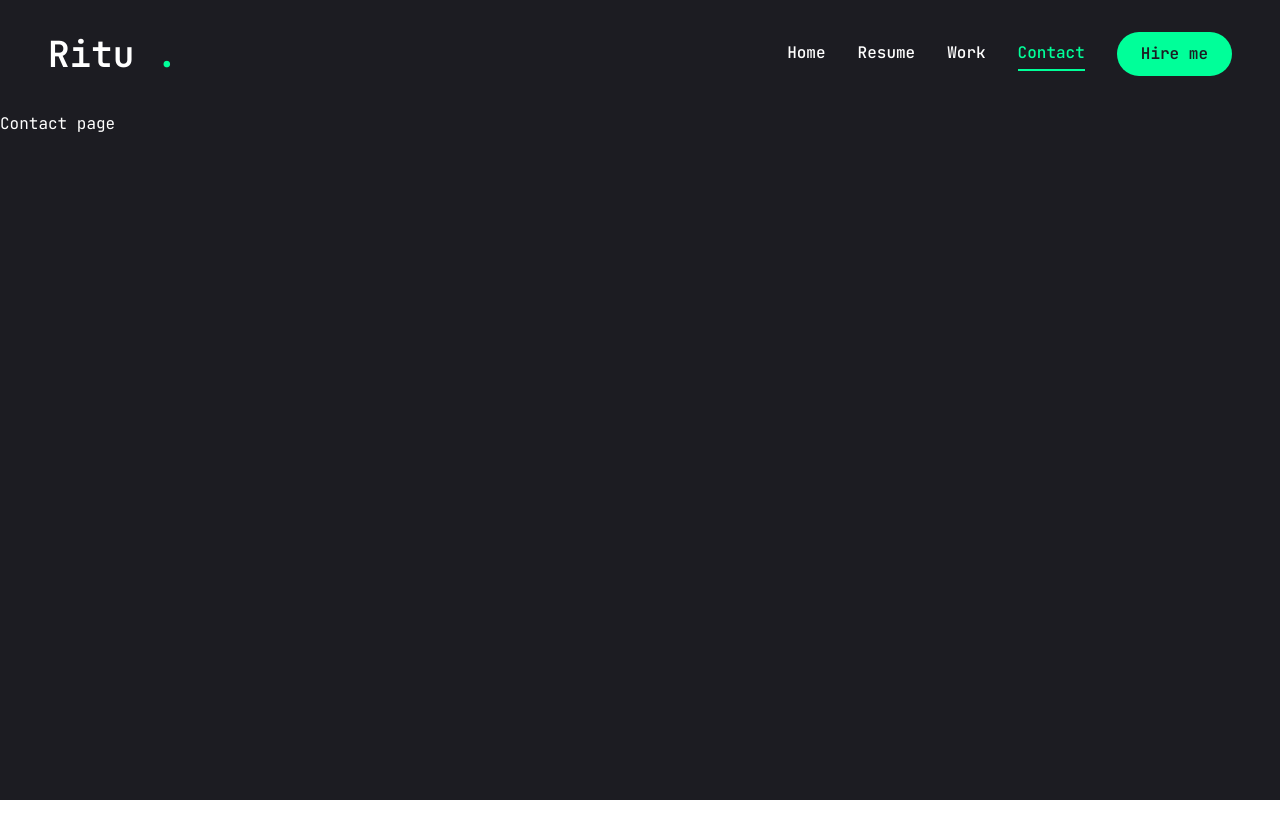
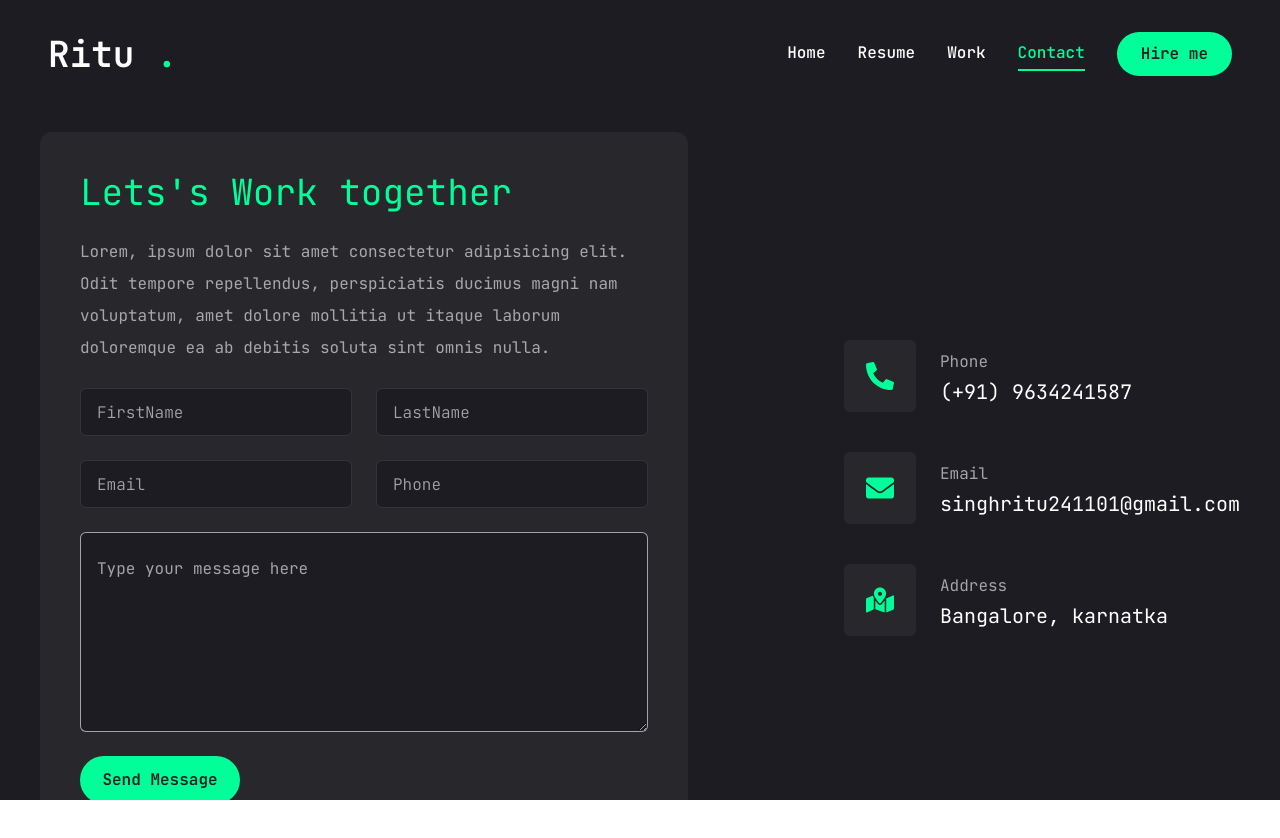
Before and after one commit to singh-ritu/Ritu-portfolio, a Next.js app: page /contact in a window 1280 px wide. Shown: the top 838 px of the page. Before the commit the page ends 800 px from the top, so only its background shows below. Built offline with nearby package versions, Linux system fonts and the light colour scheme.

Commit message:
feat: contact section added

```diff
--- a/app/contact/page.jsx
+++ b/app/contact/page.jsx
@@ -1,7 +1,100 @@
-import React from "react";
+"use client";
+import { Button } from "@/components/ui/button";
+import { Input } from "@/components/ui/input";
+import { Textarea } from "@/components/ui/textarea";
 
-function page() {
-  return <div>Contact page</div>;
+import {
+  Select,
+  SelectContent,
+  SelectItem,
+  SelectLabel,
+  SelectGroup,
+  SelectTrigger,
+  SelectValue,
+} from "@/components/ui/select";
+
+import { FaPhoneAlt, FaEnvelope, FaMapMarkedAlt } from "react-icons/fa";
+import { Description } from "@radix-ui/react-dialog";
+
+const info = [
+  {
+    icon: <FaPhoneAlt />,
+    title: "Phone",
+    description: "(+91) 9634241587",
+  },
+  {
+    icon: <FaEnvelope />,
+    title: "Email",
+    description: "singhritu241101@gmail.com",
+  },
+  {
+    icon: <FaMapMarkedAlt />,
+    title: "Address",
+    description: "Bangalore, karnatka  ",
+  },
+];
+
+import { motion } from "framer-motion";
+
+function Contact() {
+  return (
+    <motion.section
+      nitial={{ opacity: 0 }}
+      animate={{
+        opacity: 1,
+        transition: { delay: 2.4, duration: 0.4, ease: "easeIn" },
+      }}
+      className="py-6"
+    >
+      <div className="mx-auto container">
+        <div className="flex flex-col xl:flex-row gap-[30px]">
+          <div className="xl:w-[54%] order-2 xl:order-none">
+            <form className="flex flex-col gap-6 p-10 bg-[#27272c] rounded-xl">
+              <h3 className="text-4xl text-accent">Lets's Work together</h3>
+              <p className="text-white/60">
+                Lorem, ipsum dolor sit amet consectetur adipisicing elit. Odit
+                tempore repellendus, perspiciatis ducimus magni nam voluptatum,
+                amet dolore mollitia ut itaque laborum doloremque ea ab debitis
+                soluta sint omnis nulla.
+              </p>
+              <div className="grid grid-cols-1 md:grid-cols-2 gap-6">
+                <Input type="firstName" placeholder="FirstName" />
+                <Input type="lastName" placeholder="LastName" />
+                <Input type="email" placeholder="Email" />
+                <Input type="phone" placeholder="Phone" />
+              </div>
+
+              <Textarea
+                className="h-[200px] "
+                placeholder="Type your message here"
+              />
+              <Button className="max-w-40" size="md">
+                Send Message
+              </Button>
+            </form>
+          </div>
+
+          <div className="flex-1 flex items-center xl:justify-end order-1 xl:orer-none mb-8 xl:mb-0">
+            <ul className="flex flex-col gap-10">
+              {info.map((item, index) => {
+                return (
+                  <li key={index} className="flex items-center gap-6">
+                    <div className="w-[52px] h-[52px] xl:w-[72px] xl:h-[72px] bg-[#27272c] text-accent rounded-md flex items-center justify-center">
+                      <div className="text-[28px]">{item.icon}</div>
+                    </div>
+                    <div className="flex-1">
+                      <p className="text-white/60">{item.title} </p>
+                      <h3 className="text-xl">{item.description} </h3>
+                    </div>
+                  </li>
+                );
+              })}
+            </ul>
+          </div>
+        </div>
+      </div>
+    </motion.section>
+  );
 }
 
-export default page;
+export default Contact;
--- a/components/ui/input.jsx
+++ b/components/ui/input.jsx
@@ -1,19 +1,20 @@
-import * as React from "react"
+import * as React from "react";
 
-import { cn } from "@/lib/utils"
+import { cn } from "@/lib/utils";
 
 const Input = React.forwardRef(({ className, type, ...props }, ref) => {
   return (
-    (<input
+    <input
       type={type}
       className={cn(
-        "flex h-10 w-full rounded-md border border-slate-200 bg-white px-3 py-2 text-sm ring-offset-white file:border-0 file:bg-transparent file:text-sm file:font-medium file:text-slate-950 placeholder:text-slate-500 focus-visible:outline-none focus-visible:ring-2 focus-visible:ring-slate-950 focus-visible:ring-offset-2 disabled:cursor-not-allowed disabled:opacity-50 dark:border-slate-800 dark:bg-slate-950 dark:ring-offset-slate-950 dark:file:text-slate-50 dark:placeholder:text-slate-400 dark:focus-visible:ring-slate-300",
+        "flex h-[48px] rounded-md border border-white/10 focus:border-accent font-light bg-primary px-4 py-5 text-base placeholder:text-white/60 outline-none",
         className
       )}
       ref={ref}
-      {...props} />)
+      {...props}
+    />
   );
-})
-Input.displayName = "Input"
+});
+Input.displayName = "Input";
 
-export { Input }
+export { Input };
--- a/components/ui/textarea.jsx
+++ b/components/ui/textarea.jsx
@@ -1,18 +1,19 @@
-import * as React from "react"
+import * as React from "react";
 
-import { cn } from "@/lib/utils"
+import { cn } from "@/lib/utils";
 
 const Textarea = React.forwardRef(({ className, ...props }, ref) => {
   return (
-    (<textarea
+    <textarea
       className={cn(
-        "flex min-h-[80px] w-full rounded-md border border-slate-200 bg-white px-3 py-2 text-sm ring-offset-white placeholder:text-slate-500 focus-visible:outline-none focus-visible:ring-2 focus-visible:ring-slate-950 focus-visible:ring-offset-2 disabled:cursor-not-allowed disabled:opacity-50 dark:border-slate-800 dark:bg-slate-950 dark:ring-offset-slate-950 dark:placeholder:text-slate-400 dark:focus-visible:ring-slate-300",
+        "flex min-h-[80px] w-full rounded-md border border-white/60 bg-primary px-4 py-6 text-base placeholder:text-white/60 focus-visible:outline-none focus-visible:ring-1 focus-visible:ring-accent focus-visible:ring-offset-0 disabled:cursor-not-allowed disabled:opacity-50",
         className
       )}
       ref={ref}
-      {...props} />)
+      {...props}
+    />
   );
-})
-Textarea.displayName = "Textarea"
+});
+Textarea.displayName = "Textarea";
 
-export { Textarea }
+export { Textarea };
```
